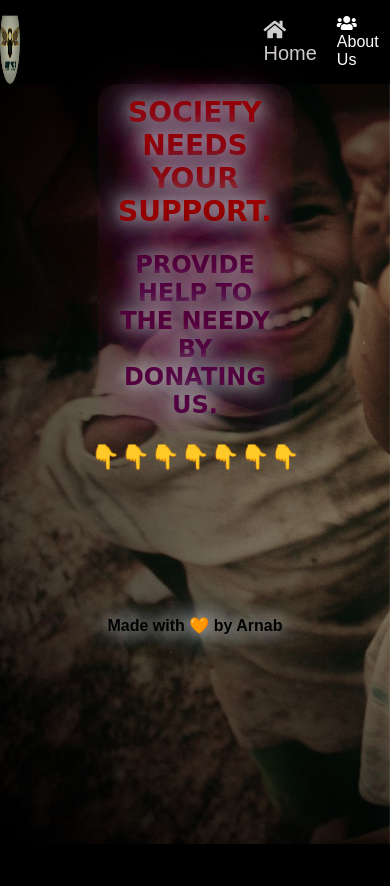
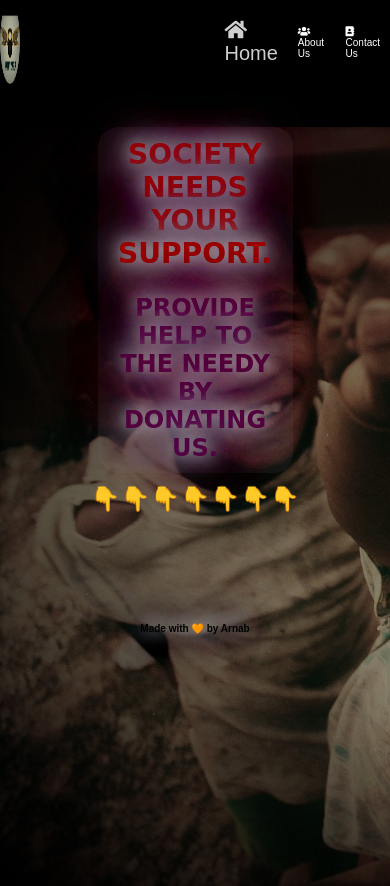
Before and after one commit to arnab-sur/happy2help_tsf_intern_web_project, a PHP site: page /index.php in a window 390 px wide; the page is wider, and only the part inside the window is pictured. Before the commit the page ends 844 px from the top of that part, so only its background shows below. Run offline with PHP 8.4, Linux system fonts and the light colour scheme; some libraries are stand-ins or nearby versions; some web fonts are replaced.

Commit message:
Adding media query

```diff
--- a/css/style.css
+++ b/css/style.css
@@ -18,7 +18,7 @@
 
 .navBar{
     height: 10vh;
-    width: 100%;
+    width: 100vw;
     background-color: #000;
     color: #fff;
 }
@@ -54,6 +54,29 @@
     color: #fff;
     text-decoration: none;
     font-family: 'Mochiy Pop One', sans-serif;
+}
+
+@media screen and (max-width: 720px) {
+    body{
+        font-size: calc(100% - 6px);
+    }
+    .gap{
+        margin-left: 40vw;
+    }
+    .navBar{
+        height: 15vh;
+        width: 100vw;
+    }
+}
+
+@media screen and (max-width: 1080px){
+    .gap{
+        margin-left: 50vw;
+    }
+    .navBar{
+        height: 15vh;
+        width: 100vw;
+    }
 }
 
 /* Content */
```
